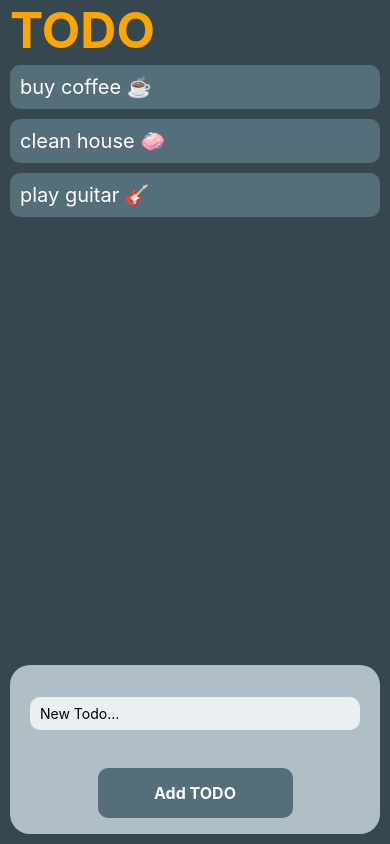
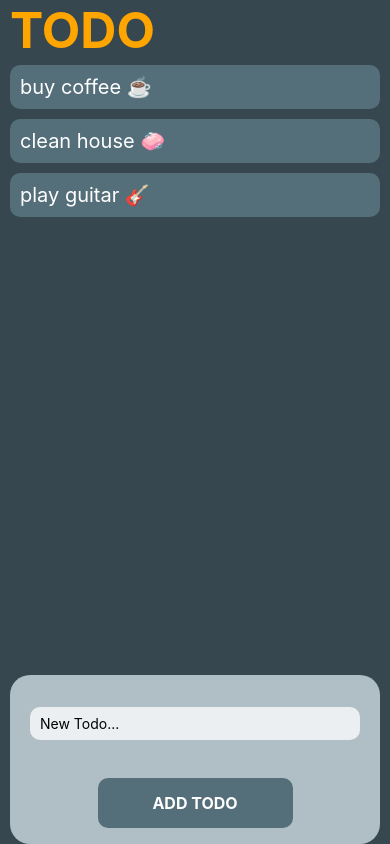
Before and after one commit to farukci/react-native-todo-app, a React Native app: screen / in a window 390 px wide. Built offline with nearby package versions, Linux system fonts and the light colour scheme.

Commit message:
project completed

```diff
--- a/src/App.js
+++ b/src/App.js
@@ -1,5 +1,5 @@
 import React, {useState} from "react"
-import {SafeAreaView, View, Text, StyleSheet, FlatList, Dimensions, TextInput, TouchableOpacity, } from "react-native"
+import {SafeAreaView, View, Text, StyleSheet, FlatList, ScrollView, Image, TouchableOpacity } from "react-native"
 
 import AddTodo from "./components/AddTodo";
 
@@ -11,32 +11,46 @@ const Todo = () => {
     {text: "play guitar 🎸", key: "2"}
   ])
 
-  const submitHandler = (text) => {
-    setTodos((prevTodos) => {
+  const addNewTodo = (text) => {
+    setTodos((todos) => {
       return [
-        ...prevTodos,
+        ...todos,
         {text: text, key: Math.random().toString() * 100}
       ];
     })
   }
 
+  const deleteTodo = (key) => {
+    setTodos((todos) => {
+      return todos.filter(todo => todo.key != key);
+    });
+  }
+
+
 
   return (
-    <SafeAreaView style={{flex:1, backgroundColor: "#37474F", justifyContent: "space-between"}}>
+    <SafeAreaView style={{flex:1, backgroundColor: "#37474F",}}>
+      <ScrollView
+        contentInsetAdjustmentBehavior="automatic"
+        style={{flex:1, }}>
         <View>
           <Text style={styles.header}>TODO</Text>
           <View>
             <FlatList
               data={todos}
               renderItem={({item}) => (
-            <Text style={styles.todosBar}>{item.text}</Text>
+              <View style={styles.todosBar}>
+                  <Text style={{color: "white", fontSize: 20,}}>{item.text}</Text>
+                  {/* <TouchableOpacity onPress={(item) => console.log(item.text)}>
+                    <Image style={{width: 20, height: 20}} source={require("./image/dustbin.png")} />
+                  </TouchableOpacity> */}
+              </View>
               )}
             />
           </View>
         </View>
-
-      <AddTodo submitHandler={submitHandler}/>
-
+      </ScrollView>
+      <AddTodo addNewTodo={addNewTodo}/>
     </SafeAreaView>
   )
 }
@@ -55,9 +69,9 @@ const styles = StyleSheet.create({
     marginVertical: 5,
     padding: 10,
     backgroundColor: "#546E7A",
-    color: "white",
     borderRadius: 10,
     fontSize: 20,
+    flexDirection: "row",
+    justifyContent: "space-between"
   },
-
 })
--- a/src/components/AddTodo.js
+++ b/src/components/AddTodo.js
@@ -1,22 +1,18 @@
 import React, { useState } from "react";
 import {View, Text, TextInput, StyleSheet, TouchableOpacity, Dimensions,} from "react-native";
 
-export default function AddTodo({ submitHandler }) {
+export default function AddTodo({ addNewTodo }) {
     const [text, setText] = useState("");
-
-    const changeHandler = (val) => {
-        setText(val);
-    }
 
     return (
         <View style={styles.container}>
             <TextInput
                 style={styles.inputText}
                 placeholder="New Todo..."
-                onChangeText={changeHandler}
+                onChangeText={newTodo => {setText(newTodo)}}
             />
 
-            <TouchableOpacity onPress={() => submitHandler(text)}>
+            <TouchableOpacity onPress={() => addNewTodo(text)}>
                 <View style={styles.button}>
                     <Text style={styles.buttonText}>Add TODO</Text>
                 </View>
@@ -31,7 +27,7 @@ const styles = StyleSheet.create({
         justifyContent: "space-around",
         backgroundColor: "#B0BEC5",
         borderRadius: 20,
-        margin: 10,
+        marginHorizontal: 10,
         padding: 5,
     },
     inputText: {
@@ -54,5 +50,6 @@ const styles = StyleSheet.create({
         textTransform: "capitalize",
         fontSize: 16,
         textAlign: "center",
+        textTransform: "uppercase",
     }
 })
```
Also changed, not shown: src/image/dustbin.png (added). Lines whose indentation alone changed are shown as unchanged.
